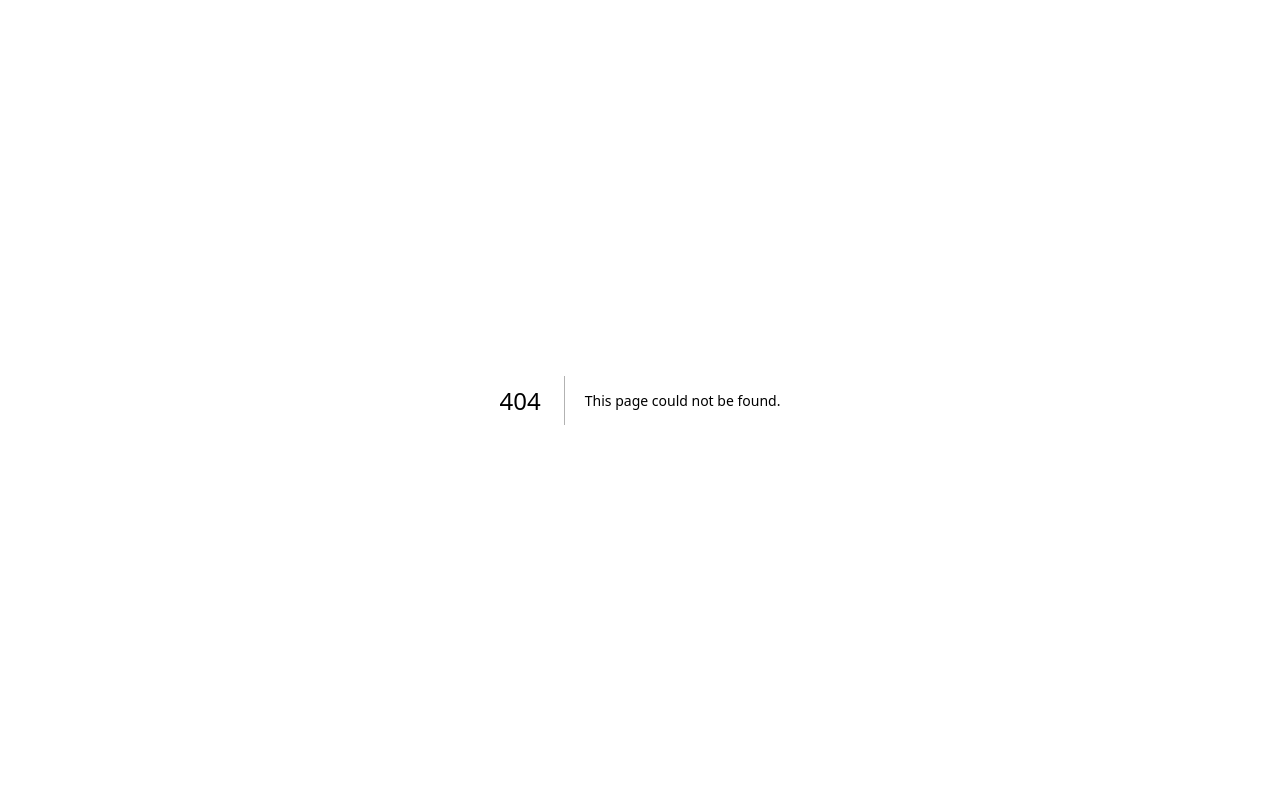
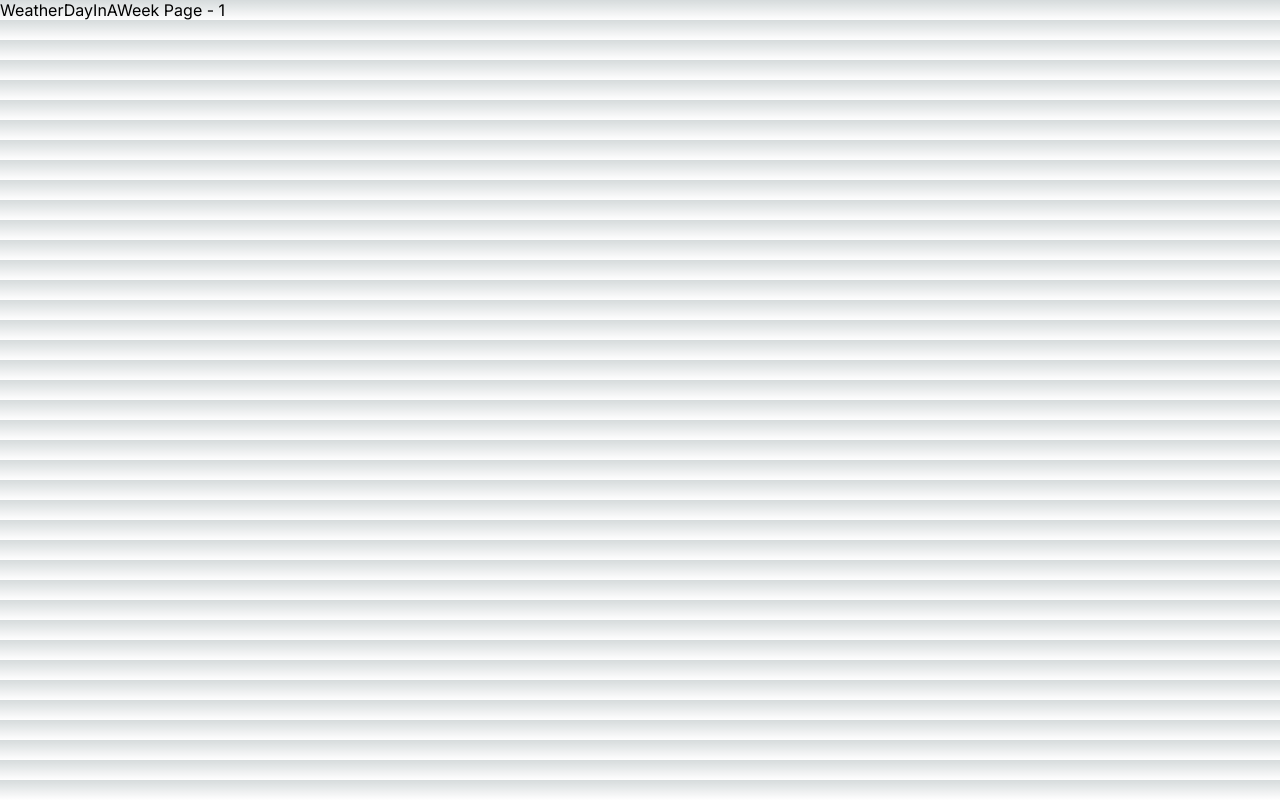
Before and after one commit to CojaONIX/next-first, a Next.js app: page /weather/day/1 in a window 1280 px wide. Before the commit this address had no page. Built offline with nearby package versions, Linux system fonts and the light colour scheme.

Commit message:
19.11 Routing - params.dayInAWeek

```diff
--- /dev/null
+++ b/app/weather/day/[dayInAWeek]/page.js
@@ -0,0 +1,4 @@
+
+export default function WeatherDayInAWeek({params}) {
+    return <p>WeatherDayInAWeek Page - {params.dayInAWeek}</p>
+}
```
